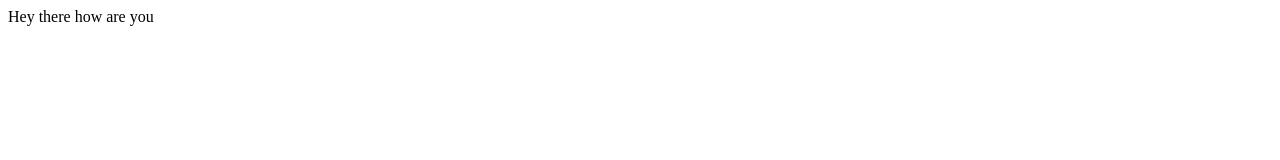
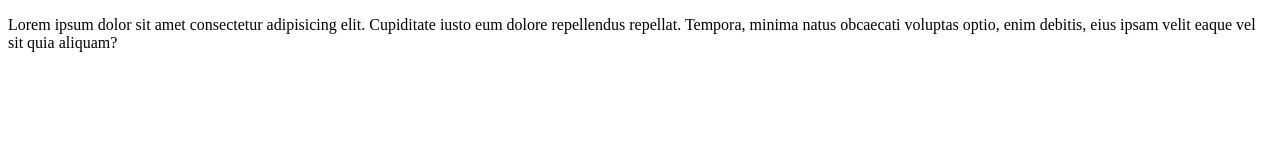
Before and after one commit to MirajAnsary/Miraj-Project-Demo, a plain HTML site: page index.html in a window 1280 px wide. Drawn offline with Linux system fonts and the light colour scheme.

Commit message:
Your commit message

```diff
--- a/index.html
+++ b/index.html
@@ -1,3 +1,13 @@
-<p>
-    Hey there how are you
-</p>
+<!DOCTYPE html>
+<html lang="en">
+<head>
+    <meta charset="UTF-8">
+    <meta name="viewport" content="width=<device-width>, initial-scale=1.0">
+    <title>Document</title>
+</head>
+<body>
+   <p>
+    Lorem ipsum dolor sit amet consectetur adipisicing elit. Cupiditate iusto eum dolore repellendus repellat. Tempora, minima natus obcaecati voluptas optio, enim debitis, eius ipsam velit eaque vel sit quia aliquam?
+   </p>
+</body>
+</html>
```
